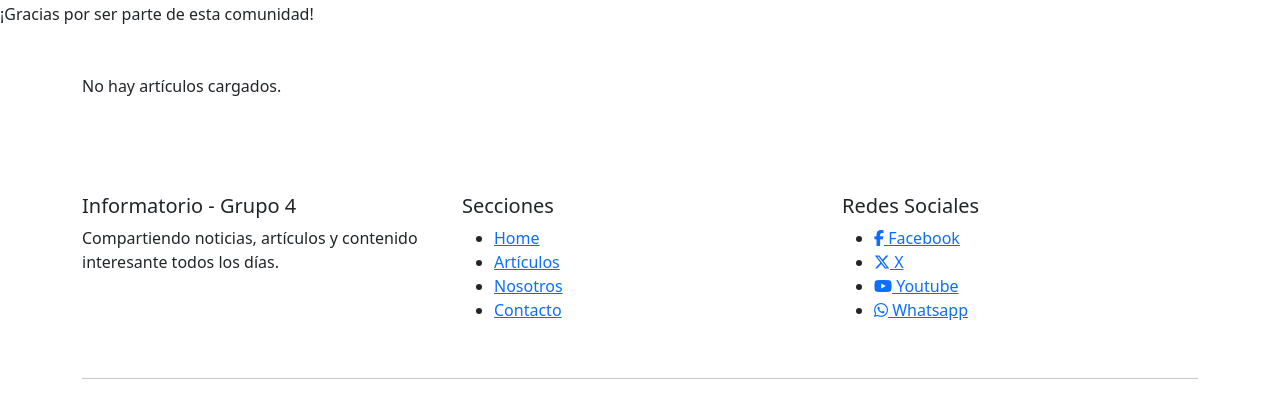
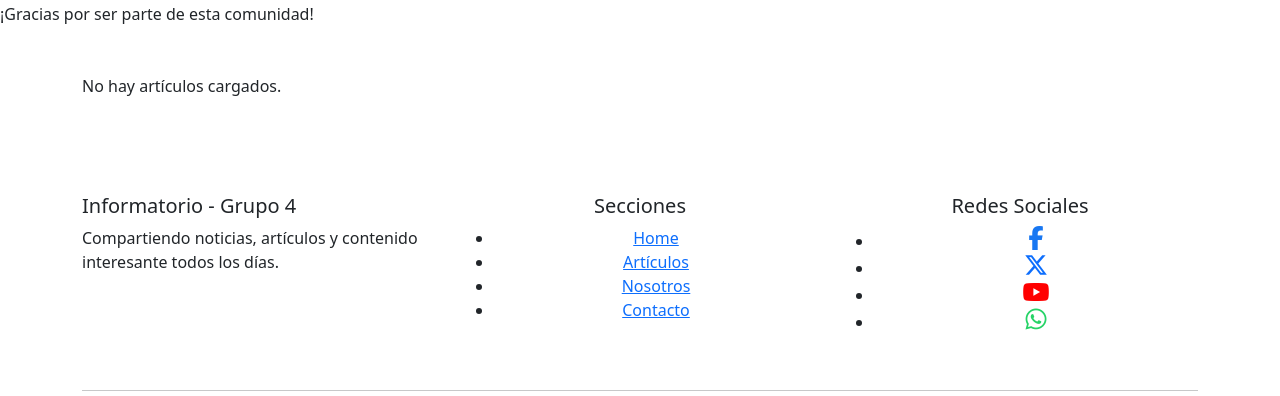
Before and after one commit to deborah-obes/Proyecto-final-Django, a Django app: template templates/home.html in a window 1280 px wide. Shown: the part 248-644 px from the top of the page. Run offline with Django 5.2, Linux system fonts and the light colour scheme; the template is opened without the code that fills it, so the values that code supplies are empty; some libraries are stand-ins or nearby versions.

Commit message:
Cambios íconos footer

```diff
--- a/templates/home.html
+++ b/templates/home.html
@@ -6,6 +6,9 @@
     <meta name="viewport" content="width=device-width, initial-scale=1" />
     <title>{% block title %}Blog{% endblock %}</title>
 
+     <!-- Font Awesome -->
+    <link rel="stylesheet" href="https://cdnjs.cloudflare.com/ajax/libs/font-awesome/6.5.0/css/all.min.css">
+
     <!-- CSS propio -->
     <link rel="stylesheet" href="{% static 'css/style.css' %}">
     <link rel="stylesheet" href="{% static 'css/footer.css' %}">
@@ -13,8 +16,7 @@
     <link rel="stylesheet" href="https://cdn.jsdelivr.net/npm/bootstrap-icons@1.11.1/font/bootstrap-icons.css">
 
     <link href="https://cdn.jsdelivr.net/npm/bootstrap@5.3.2/dist/css/bootstrap.min.css" rel="stylesheet">
-    <!-- Font Awesome -->
-    <link rel="stylesheet" href="https://cdnjs.cloudflare.com/ajax/libs/font-awesome/6.5.0/css/all.min.css">
+
 
 
     {% block extra_css %}{% endblock %}
@@ -192,8 +194,8 @@
 
                 <!-- Columna 2 -->
                 <div class="col-md-4 mb-4">
-                    <h5 class="footer-title">Secciones</h5>
-                    <ul class="footer-list">
+                    <h5 class="footer-title" style="text-align:center;">Secciones</h5>
+                    <ul class="footer-list" style="text-align:center;">
                         <li><a href="#">Home</a></li>
                         <li><a href="#">Artículos</a></li>
                         <li><a href="#">Nosotros</a></li>
@@ -203,12 +205,12 @@
 
                 <!-- Columna 3 -->
                 <div class="col-md-4 mb-4">
-                    <h5 class="footer-title">Redes Sociales</h5>
-                    <ul class="footer-list">
-                        <li><a href="https://www.facebook.com/informatorio.chaco" target="_blank" class="facebook"><i class="fab fa-facebook-f"></i></i> Facebook</a></li>
-                        <li><a href="https://x.com/iargentina_ok" target="_blank" class="social x-twitter"><i class="fab fa-x-twitter"></i> X</a></li>
-                        <li><a href="https://www.youtube.com/channel/UCnBPQmGJHu_lc3T8-cKm2vg" target="_blank" class="social youtube"><i class="fab fa-youtube"></i> Youtube</a></li>
-                        <li><a href="https://api.whatsapp.com/send?phone=5493624720028"  target="_blank" class="social whatsapp"><i class="fab fa-whatsapp"></i> Whatsapp</a></li>
+                    <h5 class="footer-title" style="text-align:center;">Redes Sociales</h5>
+                    <ul class="footer-list" style="text-align:center;">
+                        <li><a href="https://www.facebook.com/informatorio.chaco" target="_blank" class="facebook"><i class="fab fa-facebook-f" style="color:#1877F2; font-size:1.5rem;"></i></a></li>
+                        <li><a href="https://x.com/iargentina_ok" target="_blank" class="social x-twitter"><i class="fab fa-x-twitter" style="font-size:1.5rem;"></i></a></li>
+                        <li><a href="https://www.youtube.com/channel/UCnBPQmGJHu_lc3T8-cKm2vg" target="_blank" class="social youtube"><i class="fab fa-youtube" style="color:#FF0000; font-size:1.5rem;"></i></a></li>
+                        <li><a href="https://api.whatsapp.com/send?phone=5493624720028"  target="_blank" class="social whatsapp"><i class="fab fa-whatsapp" style="color:#25D366; font-size:1.5rem;"></i></a></li>
                     </ul>
                 </div>
 
```
